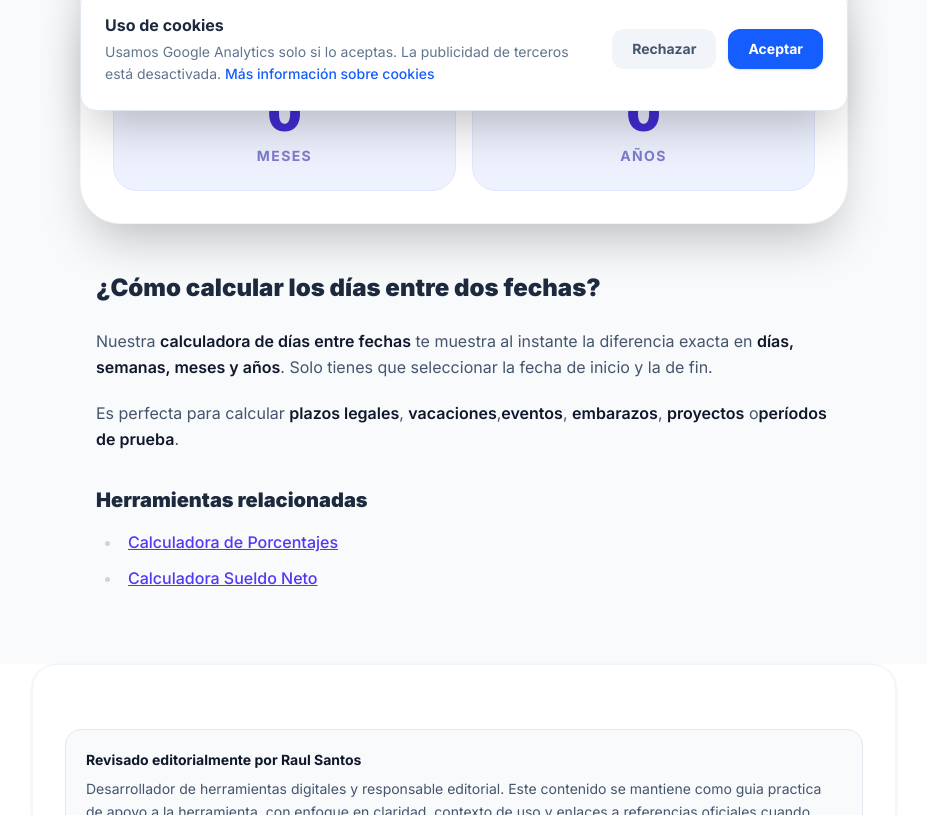
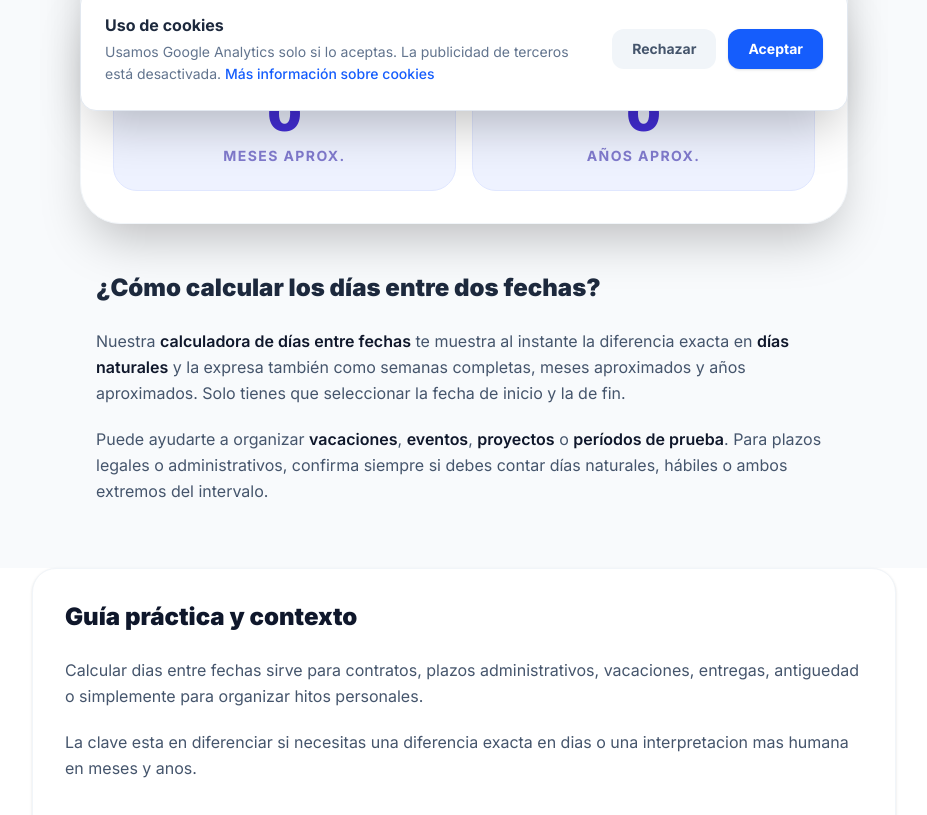
Before and after one commit to raubreak/cajautil-web, a Next.js app: page /calculadora-dias in a window 1280 px wide. Shown: the part 665-1480 px from the top of the page, without its empty margins (176-1103 px from the left). Built offline with nearby package versions, Linux system fonts and the light colour scheme.

Commit message:
fix(tools): clarify date interval results

```diff
--- a/src/app/calculadora-dias/layout.tsx
+++ b/src/app/calculadora-dias/layout.tsx
@@ -50,7 +50,7 @@ export default function Layout({ children }: { children: React.ReactNode }) {
     <>
       <script type="application/ld+json" dangerouslySetInnerHTML={{ __html: JSON.stringify(jsonLd) }} />
       {children}
-      <ToolEditorialSection slug="calculadora-dias" compact />
+      <ToolEditorialSection slug="calculadora-dias" />
     </>
   );
 }
--- a/src/app/calculadora-dias/page.tsx
+++ b/src/app/calculadora-dias/page.tsx
@@ -1,25 +1,28 @@
 "use client";
 import { useState, useMemo } from "react";
-import Link from "next/link";
 import { CalendarDays } from "lucide-react";
 
 export default function CalculadoraDias() {
   const [fechaInicio, setFechaInicio] = useState<string>("");
   const [fechaFin, setFechaFin] = useState<string>("");
 
-  const { dias, semanas, meses, anos } = useMemo(() => {
-    if (!fechaInicio || !fechaFin) return { dias: 0, semanas: 0, meses: 0, anos: 0 };
+  const { dias, diasInclusivos, semanas, meses, anos } = useMemo(() => {
+    if (!fechaInicio || !fechaFin) {
+      return { dias: 0, diasInclusivos: 0, semanas: 0, meses: 0, anos: 0 };
+    }
 
-    const inicio = new Date(fechaInicio);
-    const fin = new Date(fechaFin);
+    const [inicioAno, inicioMes, inicioDia] = fechaInicio.split('-').map(Number);
+    const [finAno, finMes, finDia] = fechaFin.split('-').map(Number);
+    const inicio = Date.UTC(inicioAno, inicioMes - 1, inicioDia);
+    const fin = Date.UTC(finAno, finMes - 1, finDia);
 
-    const diferenciaMs = Math.abs(fin.getTime() - inicio.getTime());
+    const diferenciaMs = Math.abs(fin - inicio);
     const d = Math.floor(diferenciaMs / (1000 * 60 * 60 * 24));
     const s = Math.floor(d / 7);
     const m = Math.floor(d / 30.4375);
-    const a = Math.floor(d / 365.25);
+    const a = Math.floor(d / 365.2425);
 
-    return { dias: d, semanas: s, meses: m, anos: a };
+    return { dias: d, diasInclusivos: d + 1, semanas: s, meses: m, anos: a };
   }, [fechaInicio, fechaFin]);
 
   return (
@@ -70,17 +73,23 @@ export default function CalculadoraDias() {
           </div>
           <div className="p-6 bg-indigo-50 rounded-[24px] border border-indigo-100 flex flex-col items-center justify-center">
             <span className="block text-5xl font-black text-indigo-700 mb-2">{semanas}</span>
-            <span className="text-sm font-bold uppercase tracking-widest text-indigo-800/60">Semanas</span>
+            <span className="text-sm font-bold uppercase tracking-widest text-indigo-800/60">Semanas completas</span>
           </div>
           <div className="p-6 bg-indigo-50 rounded-[24px] border border-indigo-100 flex flex-col items-center justify-center">
             <span className="block text-5xl font-black text-indigo-700 mb-2">{meses}</span>
-            <span className="text-sm font-bold uppercase tracking-widest text-indigo-800/60">Meses</span>
+            <span className="text-sm font-bold uppercase tracking-widest text-indigo-800/60">Meses aprox.</span>
           </div>
           <div className="p-6 bg-indigo-50 rounded-[24px] border border-indigo-100 flex flex-col items-center justify-center">
             <span className="block text-5xl font-black text-indigo-700 mb-2">{anos}</span>
-            <span className="text-sm font-bold uppercase tracking-widest text-indigo-800/60">Años</span>
+            <span className="text-sm font-bold uppercase tracking-widest text-indigo-800/60">Años aprox.</span>
           </div>
         </div>
+        {fechaInicio && fechaFin && (
+          <p className="text-center text-sm leading-relaxed text-slate-600">
+            La diferencia excluye el día inicial. Si necesitas contar ambos días del intervalo,
+            el total es <strong>{diasInclusivos} {diasInclusivos === 1 ? 'día' : 'días'}</strong>.
+          </p>
+        )}
       </div>
 
       {/* Contenido SEO */}
@@ -88,19 +97,14 @@ export default function CalculadoraDias() {
         <h2>¿Cómo calcular los días entre dos fechas?</h2>
         <p>
           Nuestra <strong>calculadora de días entre fechas</strong> te muestra al instante la diferencia exacta
-          en <strong>días, semanas, meses y años</strong>. Solo tienes que seleccionar la fecha de inicio y la de fin.
+          en <strong>días naturales</strong> y la expresa también como semanas completas, meses aproximados y años aproximados.
+          Solo tienes que seleccionar la fecha de inicio y la de fin.
         </p>
         <p>
-          Es perfecta para calcular <strong>plazos legales</strong>, <strong>vacaciones</strong>,
-          <strong>eventos</strong>, <strong>embarazos</strong>, <strong>proyectos</strong> o
-          <strong>períodos de prueba</strong>.
+          Puede ayudarte a organizar <strong>vacaciones</strong>, <strong>eventos</strong>, <strong>proyectos</strong> o{' '}
+          <strong>períodos de prueba</strong>. Para plazos legales o administrativos, confirma siempre si debes contar días
+          naturales, hábiles o ambos extremos del intervalo.
         </p>
-
-        <h3>Herramientas relacionadas</h3>
-        <ul>
-          <li><Link href="/calculadora-porcentajes">Calculadora de Porcentajes</Link></li>
-          <li><Link href="/calculadora-sueldo-neto">Calculadora Sueldo Neto</Link></li>
-        </ul>
       </section>
     </main>
   );
```
